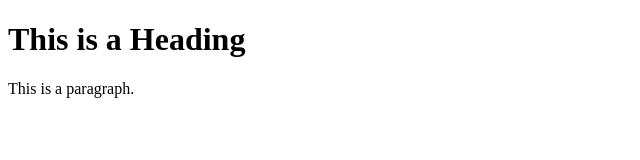
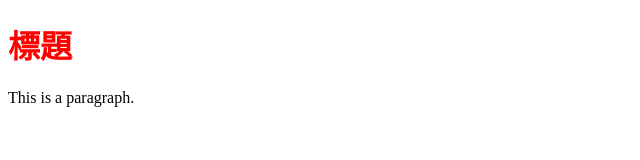
Before and after one commit to wallet69/git_practice, a plain HTML site: page index.html in a window 1280 px wide. Shown: the whole page, without its empty margins (0-640 px from the left). Drawn offline with Linux system fonts and the light colour scheme.

Commit message:
新增標題標籤

```diff
--- a/css/all.css
+++ b/css/all.css
@@ -1,3 +1,7 @@
 body{
     color:#000;
 }
+
+h1{
+    color:red;
+}
--- a/index.html
+++ b/index.html
@@ -6,7 +6,7 @@
 </head>
 <body>
 
-<h1>This is a Heading</h1>
+<h1>標題</h1>
 <p>This is a paragraph.</p>
 
 </body>
```
